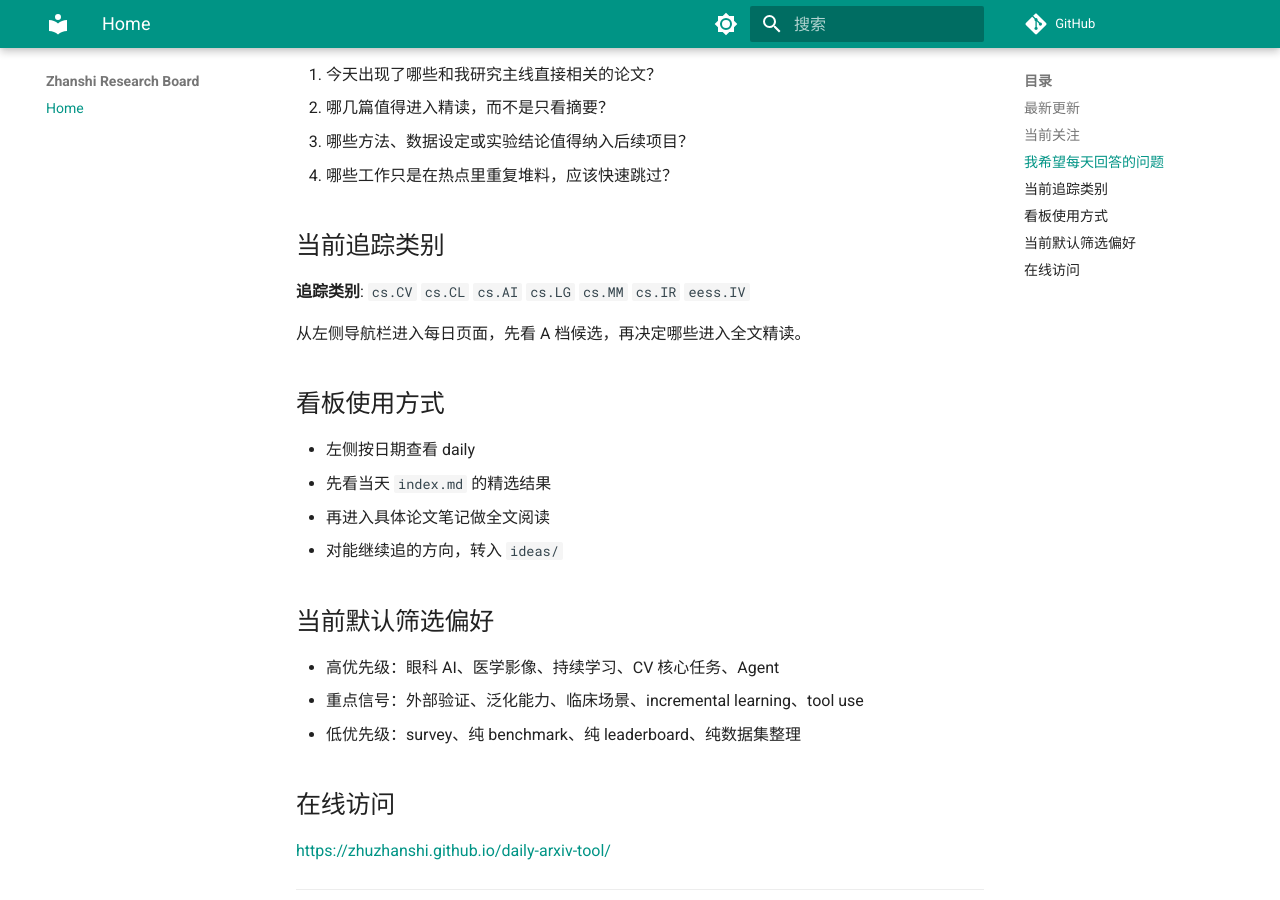
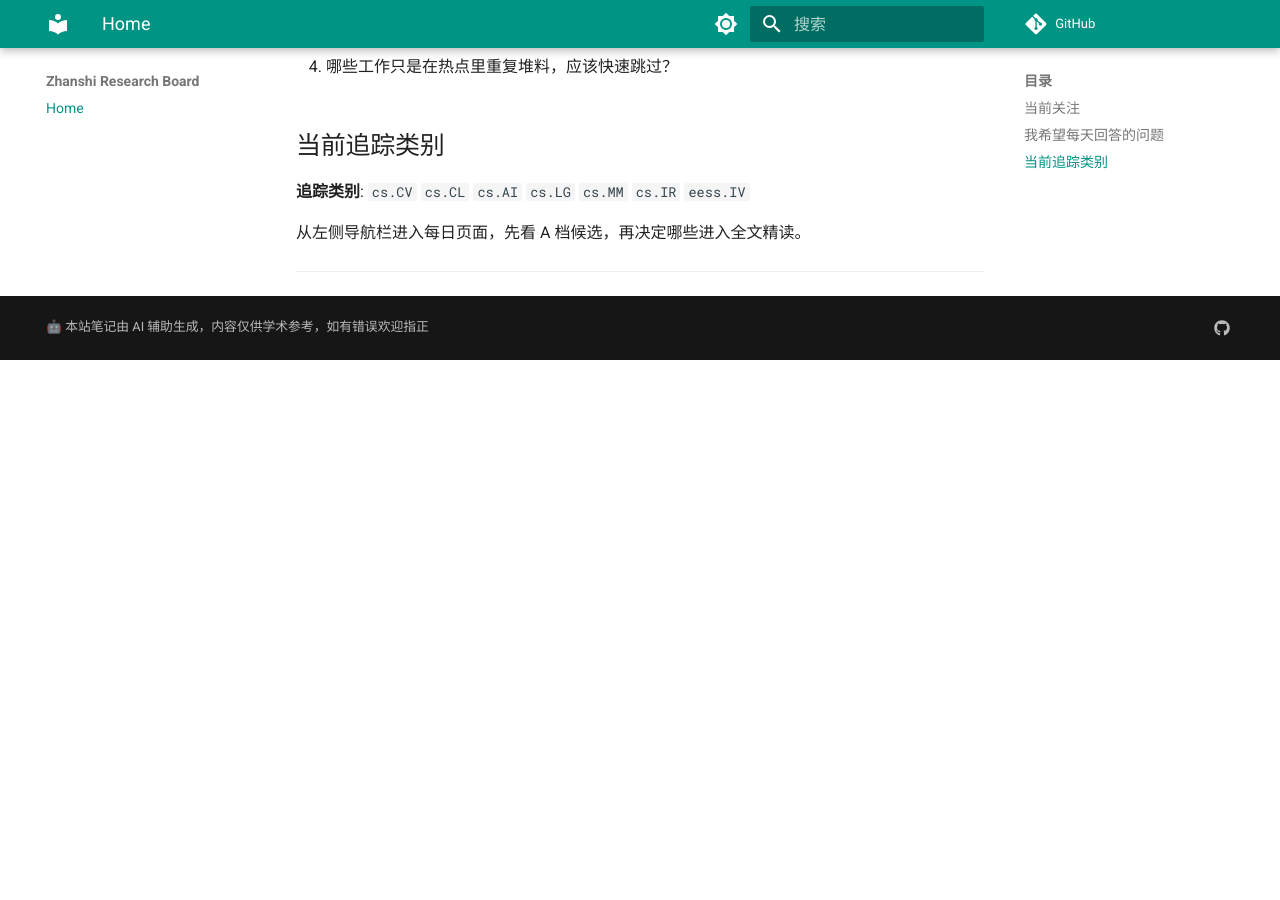
Before and after one commit to zhuzhanshi/daily-arxiv-tool, an MkDocs documentation site: the page built from notes/index.md, in a window 1280 px wide and 900 px high, scrolled down 602 px. Built offline with MkDocs 1.6.1 and Material for MkDocs 9.7.7, drawn with Linux system fonts in a browser that asks for light colours; comment, search, counter and statistics services are not loaded; after the commit the page ends 962 px from its top, so only the background shows below that.

Commit message:
daily: 2026-04-20

```diff
--- a/notes/index.md
+++ b/notes/index.md
@@ -1,10 +1,6 @@
 # Zhanshi Research Board
 
 这里不是通用论文首页，而是我的研究看板。
-
-## 最新更新
-
-- [2026-04-17 研究看板](2026-04-17/index.md)
 
 ## 当前关注
 
@@ -17,8 +13,11 @@
 ## 我希望每天回答的问题
 
 1. 今天出现了哪些和我研究主线直接相关的论文？
+
 2. 哪几篇值得进入精读，而不是只看摘要？
+
 3. 哪些方法、数据设定或实验结论值得纳入后续项目？
+
 4. 哪些工作只是在热点里重复堆料，应该快速跳过？
 
 ## 当前追踪类别
@@ -27,21 +26,4 @@
 
 从左侧导航栏进入每日页面，先看 A 档候选，再决定哪些进入全文精读。
 
-## 看板使用方式
-
-- 左侧按日期查看 daily
-- 先看当天 `index.md` 的精选结果
-- 再进入具体论文笔记做全文阅读
-- 对能继续追的方向，转入 `ideas/`
-
-## 当前默认筛选偏好
-
-- 高优先级：眼科 AI、医学影像、持续学习、CV 核心任务、Agent
-- 重点信号：外部验证、泛化能力、临床场景、incremental learning、tool use
-- 低优先级：survey、纯 benchmark、纯 leaderboard、纯数据集整理
-
-## 在线访问
-
-[https://zhuzhanshi.github.io/daily-arxiv-tool/](https://zhuzhanshi.github.io/daily-arxiv-tool/)
-
 ---
```
Also changed, not shown: config.yaml (+20 -11 lines), 1 other file.
